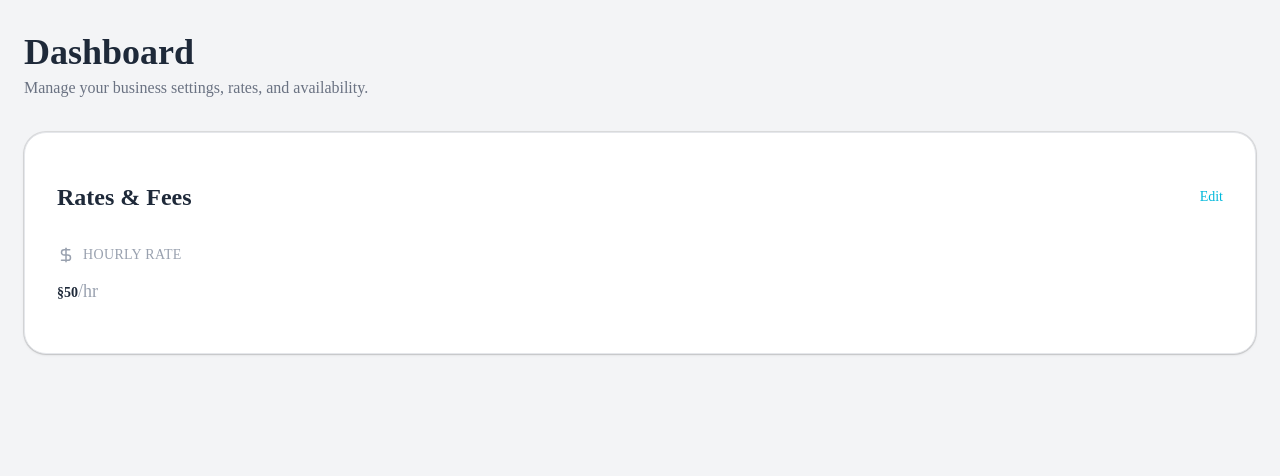
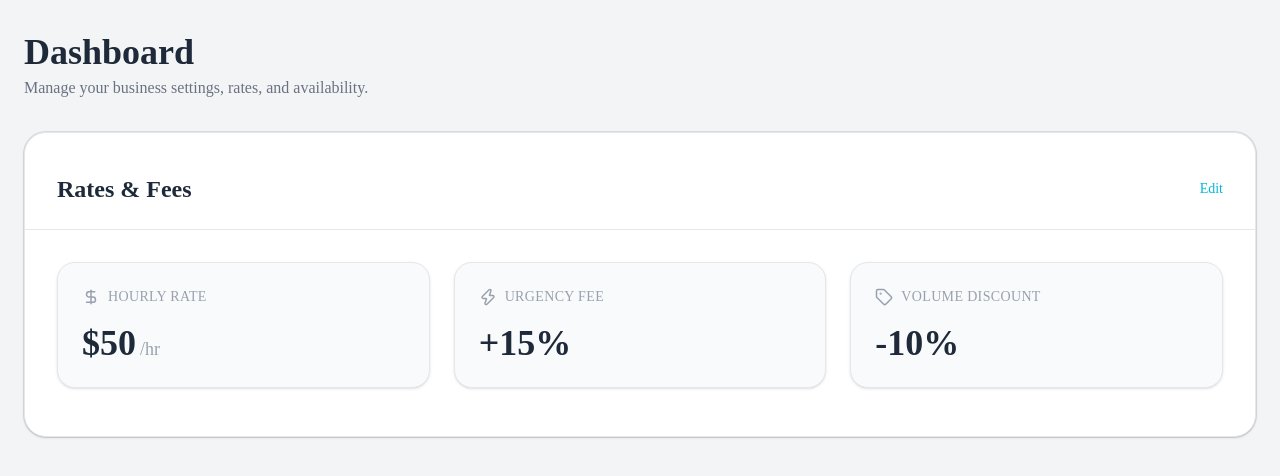
Before and after one commit to varelaannette0-boop/Servidor-local-front, a Next.js app: page /dash in a window 1280 px wide. Shown: the top 476 px of the page. Built offline with nearby package versions, Linux system fonts and the light colour scheme.

Commit message:
dashboard concluido

```diff
--- a/components/dashboard/rates-fees.tsx
+++ b/components/dashboard/rates-fees.tsx
@@ -1,31 +1,60 @@
-import { DollarSign, Shield } from "lucide-react";
+import { DollarSign, Tag, Zap } from "lucide-react";
 import { Card, CardContent } from "../ui/card";
 
 export const RatesFees = () => {
   return (
-    <Card className="rounded-3xl border border-gray-200 shadow-sm">
-      <CardContent className="p-8">
-        <div className="mb-8 flex items-center justify-between">
+    <Card className="rounded-3xl border border-gray-200 bg-white shadow-sm overflow-hidden">
+      <CardContent className="p-0">
+        <div className="flex items-center justify-between border-b border-gray-200 px-8 py-6">
           <h2 className="text-2xl font-semibold text-gray-800">Rates & Fees</h2>
 
-          <button className="flex items-center gap-2 text-cyan-500 hover:text-cyan-600 transition">
+          <button className="text-cyan-500 font-medium hover:text-cyan-600 transition">
             Edit
           </button>
         </div>
-        <div className="grid grid-cols-1 gap-8 md:grid-cols-3">
-          <div className="flex flex-col gap-3 ">
-            <div className="flex items-center gap-2 text-gray-400">
+
+        <div className=" p-8">
+          <div className=" grid grid-cols-1 gap-6 md:grid-cols-3">
+            <div className="rounded-2xl bg-gray-50 border border-gray-200 p-6 shadow-sm">
+              <div className="mb-4 flex items-center gap-2 text-gray-400">
                 <DollarSign size={18} />
+
                 <span className="text-sm font-medium uppercase tracking-wide">
                   Hourly Rate
                 </span>
               </div>
-            <h3 className="text 4-xl font-bold text-gray-800">
-              §50
-              <span className="text-lg font-medium text-gray-400">
+
+              <h3 className="text-4xl font-bold text-gray-800">
+                $50
+                <span className="ml-1 text-lg font-medium text-gray-400">
                   /hr
                 </span>
               </h3>
+            </div>
+
+            <div className="rounded-2xl bg-gray-50 border border-gray-200 p-6 shadow-sm">
+              <div className="mb-4 flex items-center gap-2 text-gray-400">
+                <Zap size={18} />
+
+                <span className="text-sm font-medium uppercase tracking-wide">
+                  Urgency Fee
+                </span>
+              </div>
+
+              <h3 className="text-4xl font-bold text-gray-800">+15%</h3>
+            </div>
+
+            <div className="rounded-2xl bg-gray-50 border border-gray-200 p-6 shadow-sm">
+              <div className="mb-4 flex items-center gap-2 text-gray-400">
+                <Tag size={18} />
+
+                <span className="text-sm font-medium uppercase tracking-wide">
+                  Volume Discount
+                </span>
+              </div>
+
+              <h3 className="text-4xl font-bold text-gray-800">-10%</h3>
+            </div>
           </div>
         </div>
       </CardContent>
```
Lines whose indentation alone changed are shown as unchanged.
